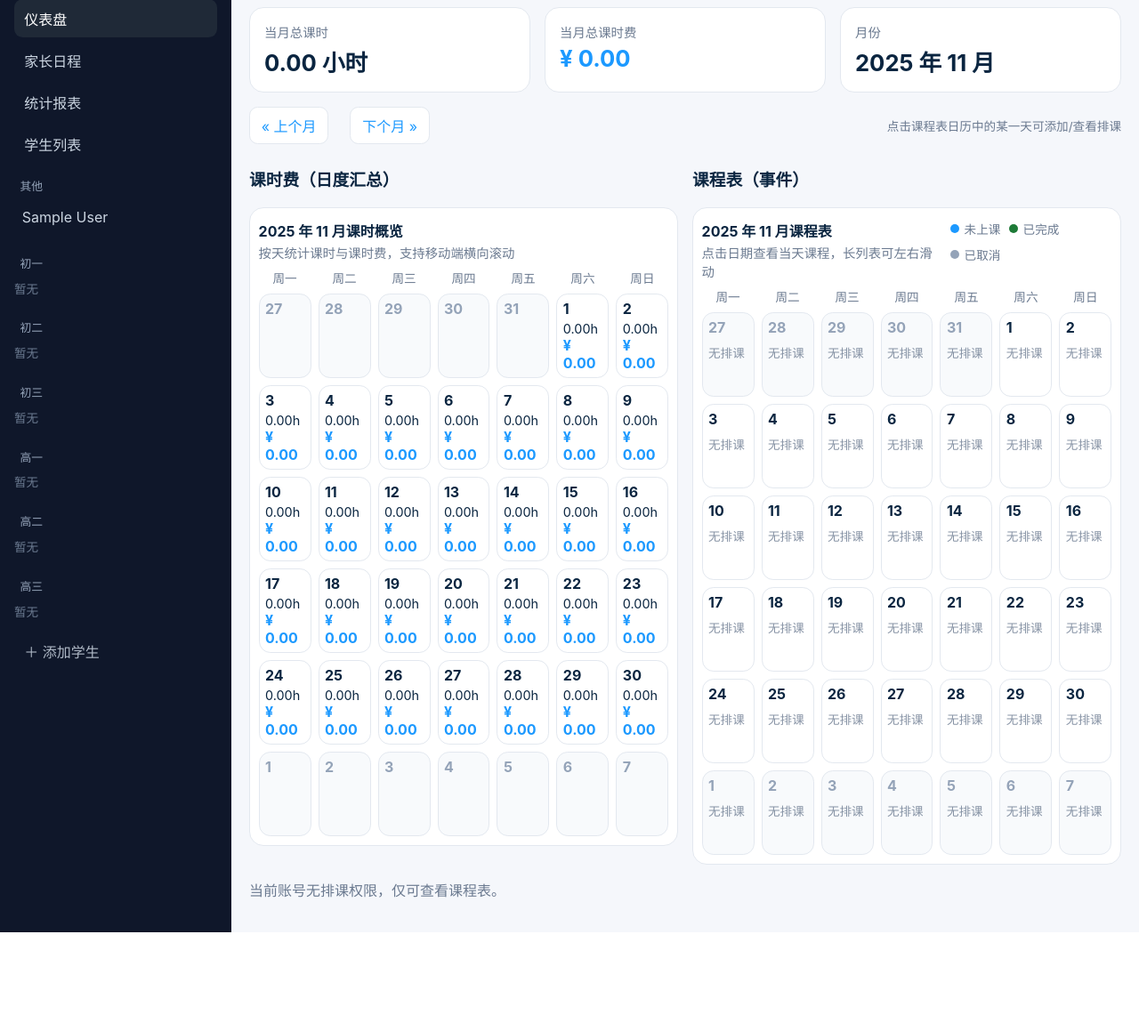
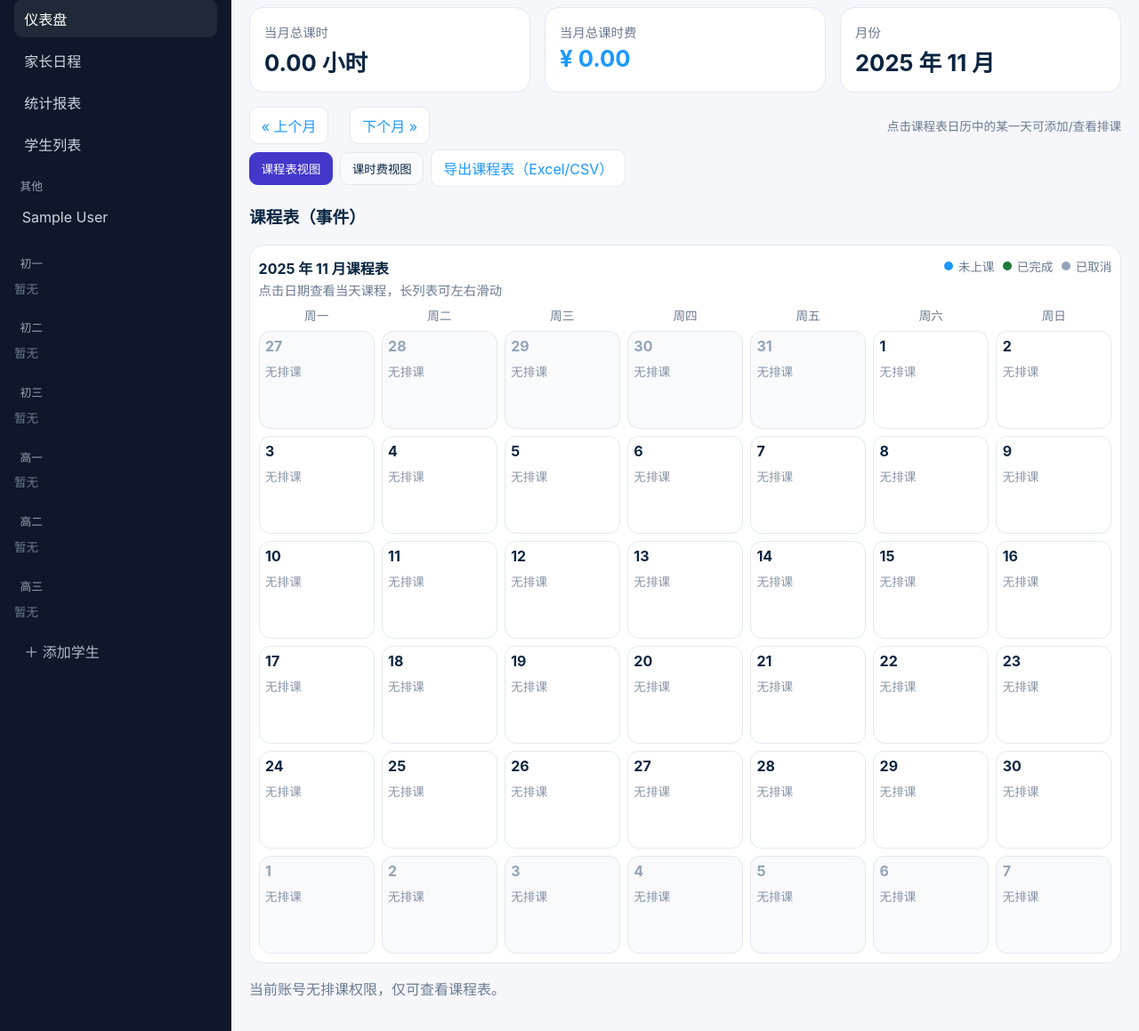
Before and after one commit to guanyvbai/teacher, a Flask app: page / in a window 1280 px wide. Shown: the part 69-1228 px from the top of the page at 89% size. Before the commit the page ends 1117 px from the top, so only its background shows below. Run offline with Flask 3, Linux system fonts and the light colour scheme; a user stored in the database is signed in; tables that the repository leaves empty hold one stand-in row (values such as "Sample post"); parts of the project's set-up code (start-up, migrations or seed data) failed here and were passed over.

Commit message:
Improve calendar views and add schedule export

```diff
--- a/app.py
+++ b/app.py
@@ -694,6 +694,49 @@ def create_app():
             prev_year=prev.year, prev_month=prev.month,
             next_year=nextm.year, next_month=nextm.month,
             page_title="本月总览：课时费 & 课程表"
+        )
+
+    @app.route("/lessons/export")
+    @login_required
+    def export_lessons():
+        year, month = _get_year_month()
+        start_m, end_m = month_bounds(year, month)
+        sid = request.args.get("student_id", type=int)
+
+        query = Lesson.query.join(Student)
+        if sid:
+            query = query.filter(Lesson.student_id == sid)
+
+        lessons = (
+            query
+            .filter(Lesson.start_at >= datetime.combine(start_m, datetime.min.time()))
+            .filter(Lesson.start_at < datetime.combine(end_m, datetime.min.time()))
+            .order_by(Lesson.start_at.asc())
+            .all()
+        )
+
+        output = io.StringIO()
+        writer = csv.writer(output)
+        writer.writerow(["日期", "时间", "学生", "时长(小时)", "状态", "备注"])
+        for l in lessons:
+            writer.writerow([
+                l.start_at.date().isoformat(),
+                l.start_at.strftime("%H:%M"),
+                l.student.name if l.student else "",
+                f"{l.duration_hours:.2f}",
+                "已完成" if l.status == LESSON_STATUS_DONE else ("已取消" if l.status == LESSON_STATUS_CANCELLED else "未上课"),
+                l.note or "",
+            ])
+
+        output.seek(0)
+        filename = f"lessons_{year:04d}{month:02d}.csv"
+        if sid:
+            filename = f"student_{sid}_" + filename
+
+        return Response(
+            output.getvalue().encode("utf-8-sig"),
+            mimetype="text/csv",
+            headers={"Content-Disposition": f"attachment; filename={filename}"},
         )
 
     @app.route("/parent/schedule")
--- a/static/style.css
+++ b/static/style.css
@@ -96,24 +96,30 @@ button.danger{background:#fff5f5;border-color:#ffdcdc;color:var(--danger)}
 .calendar{background:var(--card);border:1px solid var(--border);border-radius:1rem;padding:.6rem;overflow-x:auto}
 .calendar-grid{display:grid;grid-template-columns:repeat(7,1fr);gap:.5rem}
 .cal-head{font-size:.85rem;color:var(--muted);text-align:center}
-.cal-cell{border:1px solid var(--border);border-radius:.8rem;padding:.4rem;height:95px;display:flex;flex-direction:column}
+.cal-cell{border:1px solid var(--border);border-radius:.8rem;padding:.4rem;display:flex;flex-direction:column;min-height:110px}
 .cal-cell .cal-date{font-weight:700;margin-bottom:.2rem}
 .cal-hours{font-size:.9rem}
 .cal-fee{margin-top:auto;font-weight:700;color:var(--accent)}
 .muted-bg{background:#f8fafc;color:#94a3b8}
 @media (max-width: 1000px){
   .calendar-grid{gap:.35rem;min-width:720px}
-  .cal-cell{height:80px}
 }
 
 /* calendar events inside day cell */
-.cal-list{margin-top:.35rem;display:flex;flex-direction:column;gap:.25rem;max-height:88px;overflow:hidden}
+.cal-list{margin-top:.35rem;display:flex;flex-direction:column;gap:.25rem}
 .event{font-size:.85rem;border:1px solid var(--border);border-radius:.5rem;padding:.15rem .35rem;background:#fff}
 .event .e-time{font-weight:700;margin-right:.25rem}
 .event.done{background:#f0fff4;border-color:#d2f4dc}
 .event.cancelled{background:#f8fafc;border-color:#e2e8f0;color:#94a3b8}
 .badge{display:inline-block;font-size:.75rem;padding:.05rem .35rem;border-radius:.35rem;margin-left:.3rem;background:#eef2ff;color:#4338ca}
 .event-more{font-size:.8rem;color:var(--muted)}
+
+/* calendar switcher */
+.calendar-switcher{align-items:center;gap:.5rem;flex-wrap:wrap}
+.calendar-switcher .btn.secondary{background:#f8fafc;border:1px solid var(--border);color:inherit}
+.calendar-switcher .btn.secondary.active{background:#4338ca;color:#fff;border-color:#4338ca}
+.calendar-pane{display:none}
+.calendar-pane.active{display:block}
   /* timetable */
 .timetable{background:var(--card);border:1px solid var(--border);border-radius:1rem;padding:.6rem}
 .timetable-grid{display:grid;grid-template-columns:repeat(7,1fr);gap:.6rem}
--- a/templates/_calendar_lessons.html
+++ b/templates/_calendar_lessons.html
@@ -30,7 +30,7 @@
 
             {% if in_month and events %}
               <div class="cal-list">
-                {% for l in events[:3] %}
+                {% for l in events %}
                   {% set cls = 'done' if l.status=='done' else ('cancelled' if l.status=='cancelled' else '') %}
                   <div class="event {{ cls }}">
                     <span class="e-time">{{ l.start_at.strftime("%H:%M") }}</span>
@@ -41,9 +41,6 @@
                     {% endif %}
                   </div>
                 {% endfor %}
-                {% if events|length > 3 %}
-                  <div class="event-more">+{{ events|length - 3 }} 条</div>
-                {% endif %}
               </div>
             {% else %}
               <div class="muted small" style="margin-top:.25rem">无排课</div>
--- a/templates/dashboard.html
+++ b/templates/dashboard.html
@@ -30,14 +30,22 @@
   <div class="muted small">点击课程表日历中的某一天可添加/查看排课</div>
 </div>
 
-<div class="row" style="gap:1rem; align-items:flex-start">
-  <div style="flex:1">
+<div class="row calendar-switcher" data-calendar-switch>
+  <div class="row" style="gap:.5rem">
+    <button type="button" class="btn secondary active" data-target-view="lessons">课程表视图</button>
+    <button type="button" class="btn secondary" data-target-view="sessions">课时费视图</button>
+  </div>
+  <a class="btn" href="{{ url_for('export_lessons', year=year, month=month) }}">导出课程表（Excel/CSV）</a>
+</div>
+
+<div data-calendar-views data-default-view="lessons">
+  <div class="calendar-pane" data-view="lessons">
+    <h3>课程表（事件）</h3>
+    {% include "_calendar_lessons.html" with context %}
+  </div>
+  <div class="calendar-pane" data-view="sessions">
     <h3>课时费（日度汇总）</h3>
     {% include "_calendar_sessions.html" with context %}
-  </div>
-  <div style="flex:1">
-    <h3>课程表（事件）</h3>
-    {% include "_calendar_lessons.html" with context %}
   </div>
 </div>
 
```
Also changed, not shown: static/app.js (+33 -0 lines), templates/student_dashboard.html (+14 -6 lines).
